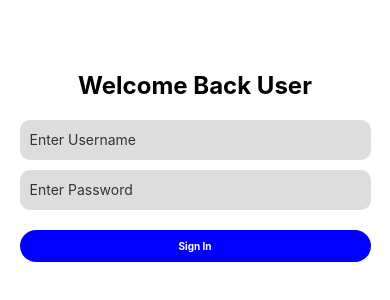
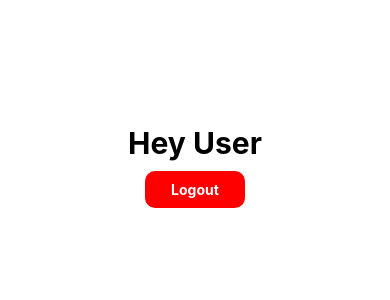
Before and after one commit to collinskoech11/ReactNativeAuthentication, a React Native app in the folder rnauth/: screen / in a window 390 px wide. Shown: the part 256-556 px from the top of the page. Built offline with nearby package versions, Linux system fonts and the light colour scheme.

Commit message:
added auth loading component

```diff
--- a/rnauth/App.js
+++ b/rnauth/App.js
@@ -2,9 +2,10 @@ import { StatusBar } from 'expo-status-bar';
 import React from 'react';
 import { StyleSheet, Text, View } from 'react-native';
 import LoginScreen from './screens/LoginScreen';
+import DashboardScreen from './screens/DashboardScreen';
 
 export default function App() {
   return (
-    <LoginScreen/>
+    <DashboardScreen/>
   );
 }
--- a/rnauth/screens/DashboardScreen.js
+++ b/rnauth/screens/DashboardScreen.js
@@ -8,7 +8,14 @@ import { View, Text, StyleSheet, TextInput, TouchableOpacity } from 'react-nativ
             <View
                 style={styles.container}
             >
-
+                <View style={styles.dashboardWrapper}>
+                    <Text
+                        style={styles.userText}
+                    >Hey User</Text>
+                </View>
+               <TouchableOpacity style={styles.logoutBtn}>
+                   <Text style={styles.logoutBtnText}>Logout</Text>
+               </TouchableOpacity>
             </View>
         )
     }
@@ -21,5 +28,24 @@ const styles = StyleSheet.create({
         height: "100%",
         alignItems: "center",
         justifyContent: "center"
+    },
+    dashboardWrapper: {
+
+    },
+    userText: {
+        fontSize: 30,
+        fontWeight: "bold",
+        marginBottom: 10
+    },
+    logoutBtn: {
+        backgroundColor: "red",
+        paddingVertical: 10,
+        width: 100,
+        borderRadius: 10
+    },
+    logoutBtnText: {
+        color:"#fff",
+        textAlign:"center",
+        fontWeight:"bold"
     }
 })
```
Also changed, not shown: rnauth/screens/AuthLoading.js (added, +26 -0 lines).
